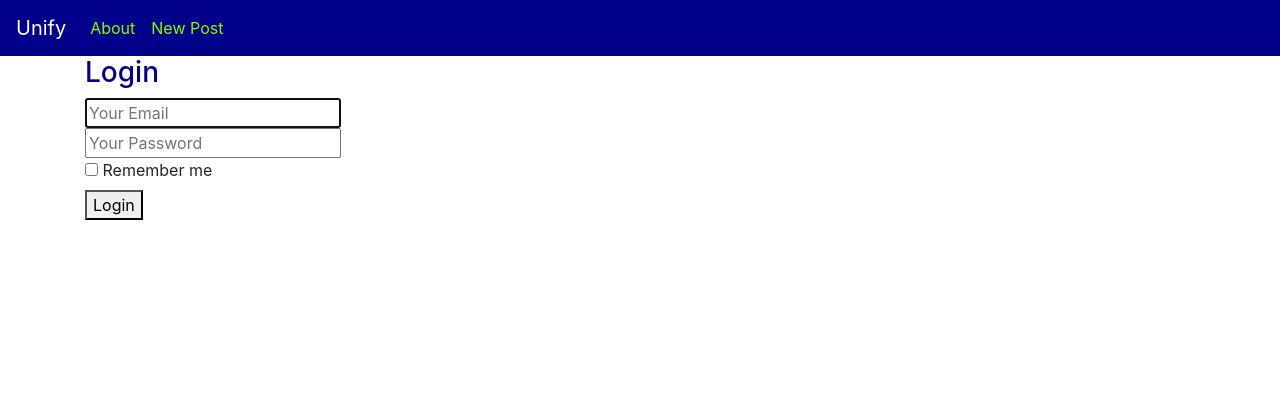
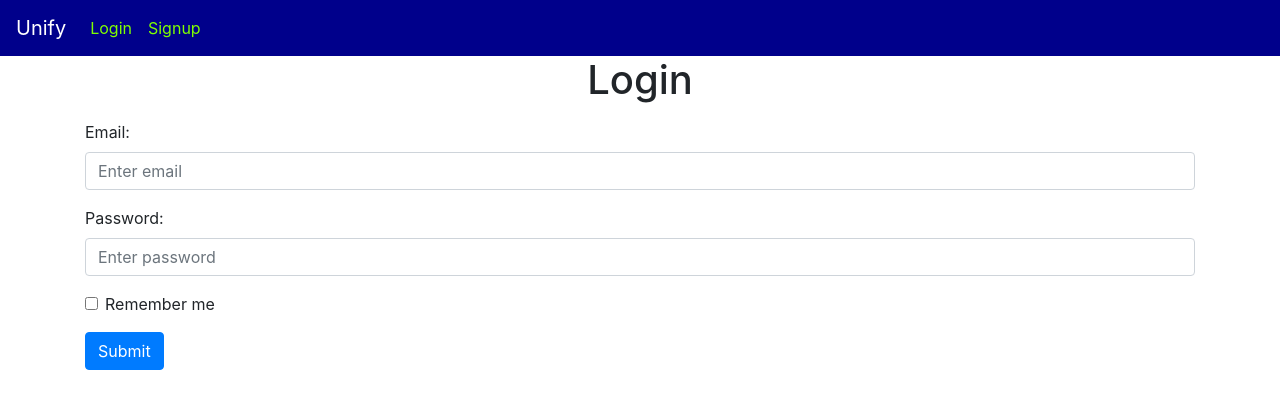
Before and after one commit to lorenzodemenia/PROJECT_BD2, a Flask app: page /login in a window 1280 px wide. Shown: the top 409 px of the page. Run offline with Flask 2, Linux system fonts and the light colour scheme; some libraries are stand-ins or nearby versions.

Commit message:
fatto il login, manca da fare la registrazione!

```diff
--- a/app.py
+++ b/app.py
@@ -1,24 +1,61 @@
-from create import *
+from struttura_db import *
 
 
+@app.route('/')#Splashpage
+def index():
+    if current_user.is_authenticated:#Se l'utente è autenticato
+        return redirect(url_for('home'))#Lo mando alla home
+    else:
+        return redirect(url_for('login'))#ALtrimenti lo faccio loggare
+
+
+#Da fare: implementare l'hashing della password, dire se la password è sbagliata
 @app.route("/login", methods=['GET', 'POST'])
 def login():
+    if request.method == 'POST':
+        user_real_pwd = db.session.query(Users).filter(Users.mail == request.form['mail']).first().pwd#Mi faccio dare la pwd dell'utente
+
+        if user_real_pwd is not None:
+            if request.form['pwd'] == user_real_pwd:
+                user = db.session.query(Users).filter(Users.mail == request.form['mail']).first()
+                login_user(user)#Loggo l'utente
+
+                return redirect(url_for('home'))
+            else:
+                flash('Password errata!', category='error')
+
+        return redirect(url_for('login'))
 
     return render_template('login.html')
+
+
+@app.route("/home", methods=['GET', 'POST'])
+@login_required
+def home():
+    return render_template('home.html')
 
 
 @app.route("/signup", methods=['GET', 'POST'])
 def signup():
 
+
     return render_template('signup.html')
 
 
-@app.route('/')
-def hello_world():  # put application's code here
-    user = db.session.query(Users)
-    for r in user:
-        print(r.mail)
-    return render_template('index.html', users=user)
+@app.route('/logout', methods=['GET','POST'])
+@login_required
+def logout():
+    logout_user()
+    return redirect(url_for('login'))
+
+
+@app.route('/profile')
+@login_required
+def profile():
+    user = current_user
+    print(user.name)
+
+    return render_template('profile.html', user=user)
 
 
 if __name__ == '__main__':
--- a/requirements.txt
+++ b/requirements.txt
@@ -3,6 +3,10 @@ Flask-Migrate
 psycopg2-binary
 
 flask-login
+flask_wtf
+flask_bcrypt
+Werkzeug
 
 Flask~=2.1.1
 SQLAlchemy~=1.4.36
+WTForms~=3.0.1
--- a/templates/base.html
+++ b/templates/base.html
@@ -13,19 +13,28 @@
   </head>
   <body>
     <nav class="navbar navbar-expand-md navbar-black " >
-        <a class="navbar-brand" href="#">Unify</a>
+        <a class="navbar-brand" href="{{ url_for('index') }}">Unify</a>
         <button class="navbar-toggler" type="button" data-toggle="collapse" data-target="#navbarNav" aria-controls="navbarNav" aria-expanded="false" aria-label="Toggle navigation">
             <span class="navbar-toggler-icon"></span>
         </button>
         <div class="collapse navbar-collapse" id="navbarNav">
-            <ul class="navbar-nav">
-            <li class="nav-item active">
-                <a class="nav-link" href="#">About</a>
-            </li>
-            <li class="nav-item">
-              <a class="nav-link" href="#">New Post</a>
-            </li>
-            </ul>
+            {% if current_user.is_authenticated == False %}
+                <ul class="navbar-nav">
+                    <li class="nav-item">
+                        <a class="nav-link" href="{{ url_for('login') }}">Login</a>
+                    </li>
+                    <li class="nav-item">
+                        <a class="nav-link" href="{{ url_for('signup') }}">Signup</a>
+                    </li>
+                </ul>
+            {% endif %}
+            {% if current_user.is_authenticated %}
+                <ul class="navbar-nav">
+                    <li class="nav-item">
+                        <a class="nav-link" href="{{ url_for('logout') }}">Logout</a>
+                    </li>
+                </ul>
+            {% endif %}
         </div>
     </nav>
     <div class="container">
--- a/templates/login.html
+++ b/templates/login.html
@@ -1,28 +1,27 @@
 {% extends "base.html" %}
 
 {% block content %}
-<div class="column is-4 is-offset-4">
-    <h3 class="title">Login</h3>
-    <div class="box">
-        <form method="POST" action="/login">
-            <div class="field">
-                <div class="control">
-                    <input class="input is-large" type="email" name="email" placeholder="Your Email" autofocus="">
+    <h1 class="text-center">Login</h1>
+
+    {% if messages %}
+        <div class="alert alert-danger" role="alert">
+            get_flashed_messages()
         </div>
+    {% endif %}
+    <form method="POST">
+        <div class="mb-3 mt-3">
+            <label for="email" class="form-label">Email:</label>
+            <input type="email" class="form-control" id="mail" placeholder="Enter email" name="mail">
         </div>
-            <div class="field">
-                <div class="control">
-                    <input class="input is-large" type="password" name="password" placeholder="Your Password">
+        <div class="mb-3">
+            <label for="pwd" class="form-label">Password:</label>
+            <input type="password" class="form-control" id="pwd" placeholder="Enter password" name="pwd">
         </div>
-            </div>
-            <div class="field">
-                <label class="checkbox">
-                    <input type="checkbox" name="remember">
-                    Remember me
+        <div class="form-check mb-3">
+            <label class="form-check-label">
+                <input class="form-check-input" type="checkbox" name="remember"> Remember me
             </label>
         </div>
-            <button class="button is-block is-info is-large is-fullwidth">Login</button>
+        <button type="submit" class="btn btn-primary">Submit</button>
     </form>
-    </div>
-</div>
 {% endblock %}
```
Also changed, not shown: struttura_db.py (renamed from create.py, +29 -49 lines), templates/home.html (added, +8 -0 lines), templates/profile.html (added, +9 -0 lines). Lines whose indentation alone changed are shown as unchanged.
